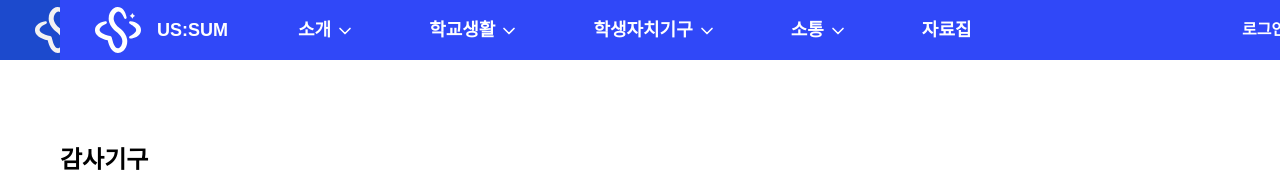
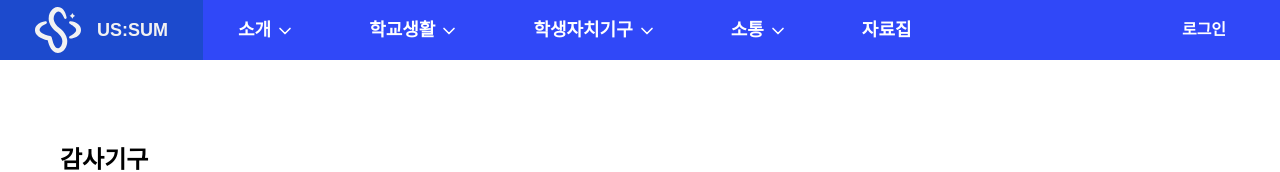
Before and after one commit to ssu-student-union/homepage-frontend, a React (Vite) app: page /audit/edit in a window 1280 px wide. Shown: the top 172 px of the page. Built offline with nearby package versions, Linux system fonts and the light colour scheme; no server answers; a small style sheet from the web is missing; a web font is replaced by a local one.

Commit message:
fix: Header 컴포넌트 제거

```diff
--- a/src/pages/audit/auditDetail/page.tsx
+++ b/src/pages/audit/auditDetail/page.tsx
@@ -1,5 +1,3 @@
-import { State } from '@/containers/common/Header/const/state';
-import { Header } from '@/containers/common/Header/Header';
 import { useLocation } from 'react-router-dom';
 import { AuditDetailTopSection } from './container/auditDetailTopSection';
 import { AuditDetailContentSection } from './container/auditDetailContentSection';
@@ -15,7 +13,6 @@ export function AuditDetailPage() {
 
   return (
     <div className="px-[120px] xs:px-[20px] sm:px-[20px] md:px-[40px]">
-      <Header state={State.Logout} />
       <AuditDetailTopSection title={postData.title} subTitle={postData.subTitle} />
       <AuditDetailContentSection text={postData.contentText} images={postData.contentImages} />
       <AuditDetailFileSection file={postData.file} />
--- a/src/pages/audit/auditEdit/page.tsx
+++ b/src/pages/audit/auditEdit/page.tsx
@@ -1,5 +1,3 @@
-import { State } from '@/containers/common/Header/const/state';
-import { Header } from '@/containers/common/Header/Header';
 import { AuditEditTopSection } from './container/auditEditTopSection';
 import { AuditEditTitleSection } from './container/auditEditTitleSection';
 import { AuditEditContentSection } from './container/auditEditContentSection/auditEditContentSection';
@@ -9,7 +7,6 @@ import { AuditEditFilesSection } from './container/auditEditFilesSection';
 export function AuditEditPage() {
   return (
     <div className="px-[120px] xs:px-[30px] sm:px-[30px] md:px-[60px] lg:px-[60px]">
-      <Header state={State.Logout} />
       <AuditEditTopSection title="감사기구" />
       <AuditEditTitleSection />
       <AuditEditContentSection />
```
